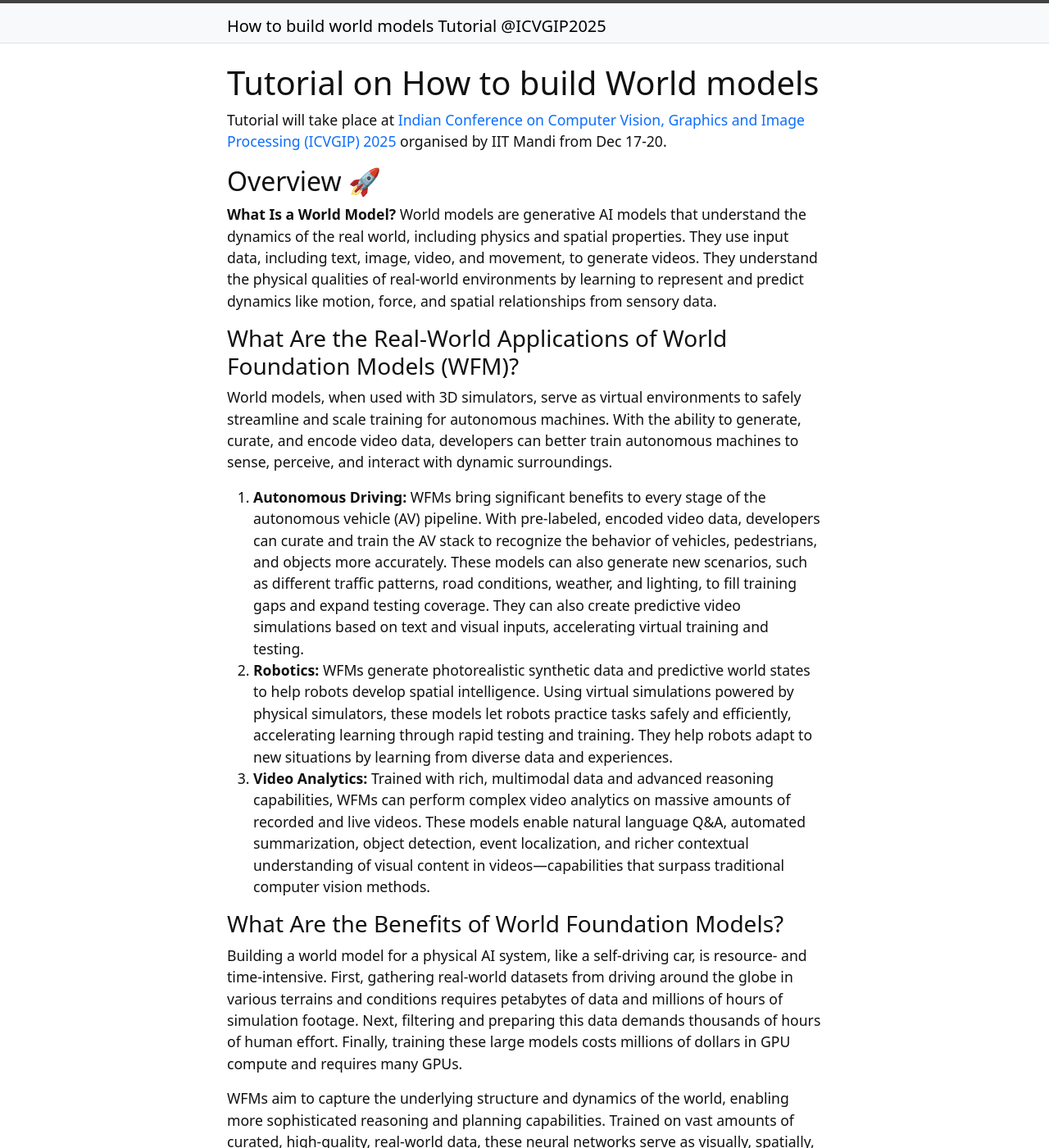
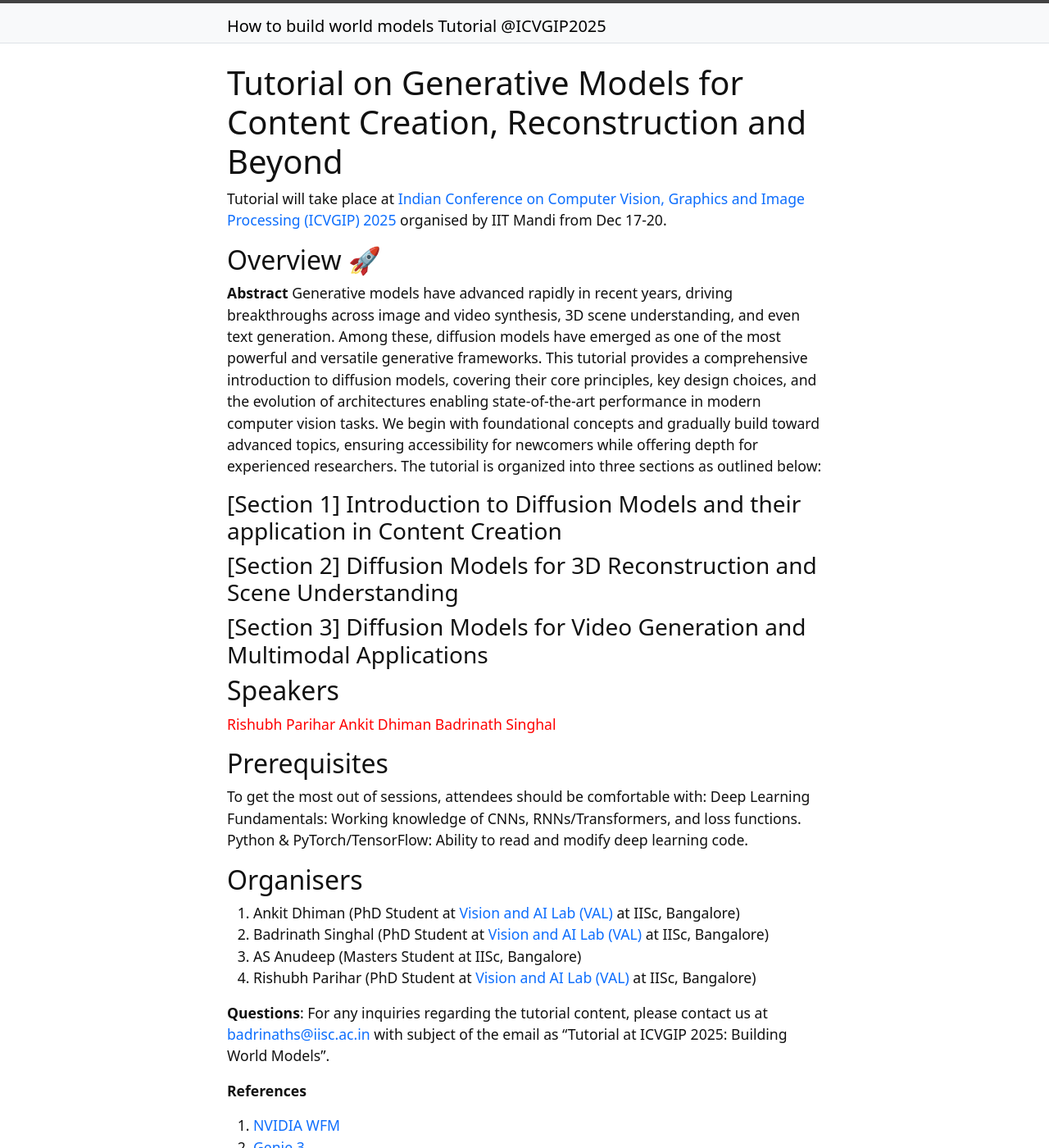
Before and after one commit to howtobuildworldmodels/howtobuildworldmodels.github.io, a Jekyll site: the page built from index.md, in a window 1280 px wide and 1400 px high. Shown: the whole window at 82% size. Built offline with Jekyll 4.4.1, drawn with Linux system fonts in a browser that asks for light colours; some of the changed text lies outside the part shown.

Commit message:
Update index.md

```diff
--- a/index.md
+++ b/index.md
@@ -3,53 +3,29 @@ title: Home
 layout: page
 ---
 
-# Tutorial on How to build World models
+# Tutorial on Generative Models for Content Creation, Reconstruction and Beyond
 
 Tutorial will take place at [Indian Conference on Computer Vision, Graphics and Image Processing (ICVGIP) 2025](https://icvgip.in/2025/) organised by IIT Mandi from Dec 17-20.
 
 ## Overview 🚀
 
-**What Is a World Model?**
-World models are generative AI models that understand the dynamics of the real world, including physics and spatial properties. They use input data, including text, image, video, and movement, to generate videos. They understand the physical qualities of real-world environments by learning to represent and predict dynamics like motion, force, and spatial relationships from sensory data.
+**Abstract**
+Generative models have advanced rapidly in recent years, driving breakthroughs across image and video synthesis, 3D scene understanding, and even text generation. Among these, diffusion models have emerged as one of the most powerful and versatile generative frameworks. This tutorial provides a comprehensive introduction to diffusion models, covering their core principles, key design choices, and the evolution of architectures enabling state-of-the-art performance in modern computer vision tasks. We begin with foundational concepts and gradually build toward advanced topics, ensuring accessibility for newcomers while offering depth for experienced researchers. The tutorial is organized into three sections as outlined below:
 
-### What Are the Real-World Applications of World Foundation Models (WFM)?
-
-World models, when used with 3D simulators, serve as virtual environments to safely streamline and scale training for autonomous machines. With the ability to generate, curate, and encode video data, developers can better train autonomous machines to sense, perceive, and interact with dynamic surroundings.
-
-1. **Autonomous Driving:** WFMs bring significant benefits to every stage of the autonomous vehicle (AV) pipeline. With pre-labeled, encoded video data, developers can curate and train the AV stack to recognize the behavior of vehicles, pedestrians, and objects more accurately. These models can also generate new scenarios, such as different traffic patterns, road conditions, weather, and lighting, to fill training gaps and expand testing coverage. They can also create predictive video simulations based on text and visual inputs, accelerating virtual training and testing.
-2. **Robotics:** WFMs generate photorealistic synthetic data and predictive world states to help robots develop spatial intelligence. Using virtual simulations powered by physical simulators, these models let robots practice tasks safely and efficiently, accelerating learning through rapid testing and training. They help robots adapt to new situations by learning from diverse data and experiences.
-3. **Video Analytics:** Trained with rich, multimodal data and advanced reasoning capabilities, WFMs can perform complex video analytics on massive amounts of recorded and live videos. These models enable natural language Q&A, automated summarization, object detection, event localization, and richer contextual understanding of visual content in videos—capabilities that surpass traditional computer vision methods.
-
-### What Are the Benefits of World Foundation Models?
-Building a world model for a physical AI system, like a self-driving car, is resource- and time-intensive. First, gathering real-world datasets from driving around the globe in various terrains and conditions requires petabytes of data and millions of hours of simulation footage. Next, filtering and preparing this data demands thousands of hours of human effort. Finally, training these large models costs millions of dollars in GPU compute and requires many GPUs.
-
-WFMs aim to capture the underlying structure and dynamics of the world, enabling more sophisticated reasoning and planning capabilities. Trained on vast amounts of curated, high-quality, real-world data, these neural networks serve as visually, spatially, and physically aware synthetic data generators for physical AI systems.
-
-WFMs allow developers to extend generative AI beyond the confines of 2D software and bring its capabilities into the real world while reducing the need for real-world trials. While AI’s power has traditionally been harnessed in digital domains, world models will unlock AI for tangible, real-world experiences.
-
-
-This three hour tutorial offers a comprehensive journey from the foundational theory of World Models (e.g., the original WorldModel paper and Dreamer architecture) to their modern implementation using state-of-the-art generative techniques. Attendees will gain the knowledge and practical skills needed to design, train, and apply these models in challenging computer vision and embodied AI tasks.
-
-
-By the end of this tutorial, you will be able to:
-
-1.  **Understand the Core Components:** Detail the roles of the **Vision Model** (**VAE/Vector-Quantized VAE**), the **Memory Model** (**Recurrent Dynamics**), and the **Controller** (**Policy Network**).
-2.  **Appreciate Scalability:** Grasp the advancements in modern models that enable scaling World Models to high-fidelity, complex environments.
-
+### [Section 1] Introduction to Diffusion Models and their application in Content Creation
+### [Section 2] Diffusion Models for 3D Reconstruction and Scene Understanding
+### [Section 3] Diffusion Models for Video Generation and Multimodal Applications
 
 ## Speakers
-<span style="color: red;">We will update this section soon.</span>
-
+<span style="color: red;">Rishubh Parihar</span>
+<span style="color: red;">Ankit Dhiman</span>
+<span style="color: red;">Badrinath Singhal</span>
 
 
 ## Prerequisites
-To get the most out of the hands-on sessions, attendees should be comfortable with:
-
+To get the most out of sessions, attendees should be comfortable with:
 Deep Learning Fundamentals: Working knowledge of CNNs, RNNs/Transformers, and loss functions.
-
 Python & PyTorch/TensorFlow: Ability to read and modify deep learning code.
-
-Basic RL Concepts: Familiarity with terms like state, action, reward, and policy.
 
 
 
@@ -57,7 +33,7 @@ Basic RL Concepts: Familiarity with terms like state, action, reward, and policy
 1. Ankit Dhiman (PhD Student at [Vision and AI Lab (VAL)](https://val.cds.iisc.ac.in/index.html) at IISc, Bangalore)
 2. Badrinath Singhal (PhD Student at [Vision and AI Lab (VAL)](https://val.cds.iisc.ac.in/index.html) at IISc, Bangalore)
 3. AS Anudeep (Masters Student at IISc, Bangalore)
-4. Rishub Parihar (PhD Student at [Vision and AI Lab (VAL)](https://val.cds.iisc.ac.in/index.html) at IISc, Bangalore)
+4. Rishubh Parihar (PhD Student at [Vision and AI Lab (VAL)](https://val.cds.iisc.ac.in/index.html) at IISc, Bangalore)
 
 
 **Questions**: For any inquiries regarding the tutorial content, please contact us at [badrinaths@iisc.ac.in](badrinaths@iisc.ac.in) with subject of the email as "Tutorial at ICVGIP 2025: Building World Models".
```
